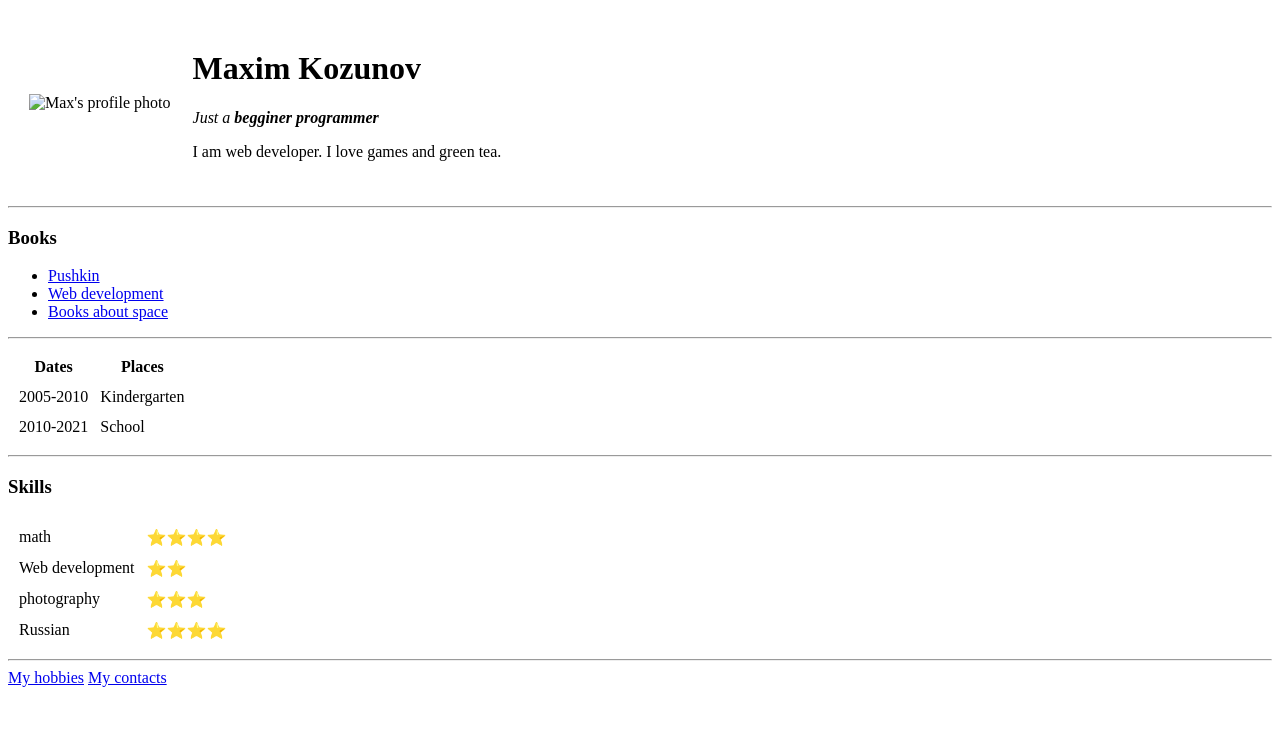
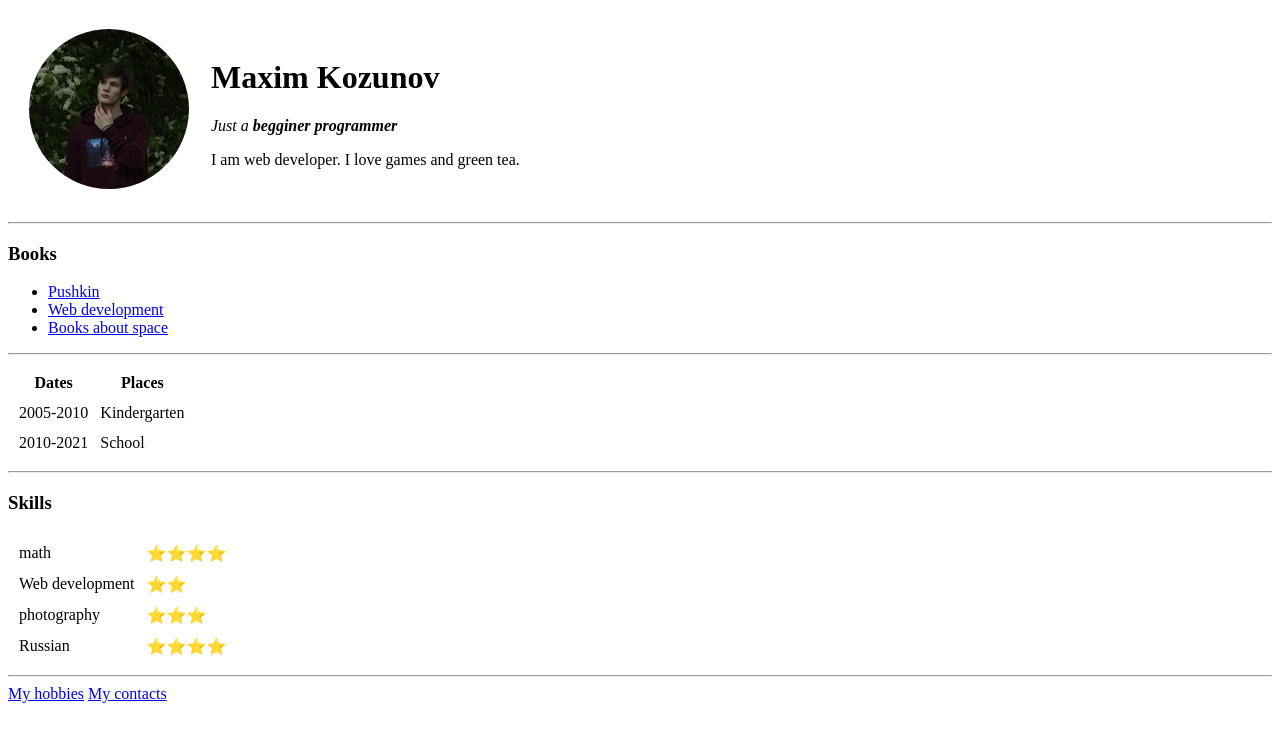
Before and after one commit to Qestous/cv, a plain HTML site: page index.html in a window 1280 px wide. Drawn offline with Linux system fonts and the light colour scheme.

Commit message:
Update index.html

```diff
--- a/index.html
+++ b/index.html
@@ -10,7 +10,7 @@
   <table cellspacing="20">
     <tr>
       <td>
-        <img src="images/max.png" alt="Max's profile photo" />
+        <img src="max.png" alt="Max's profile photo" />
       </td>
       <td>
         <h1>Maxim Kozunov</h1>
```
